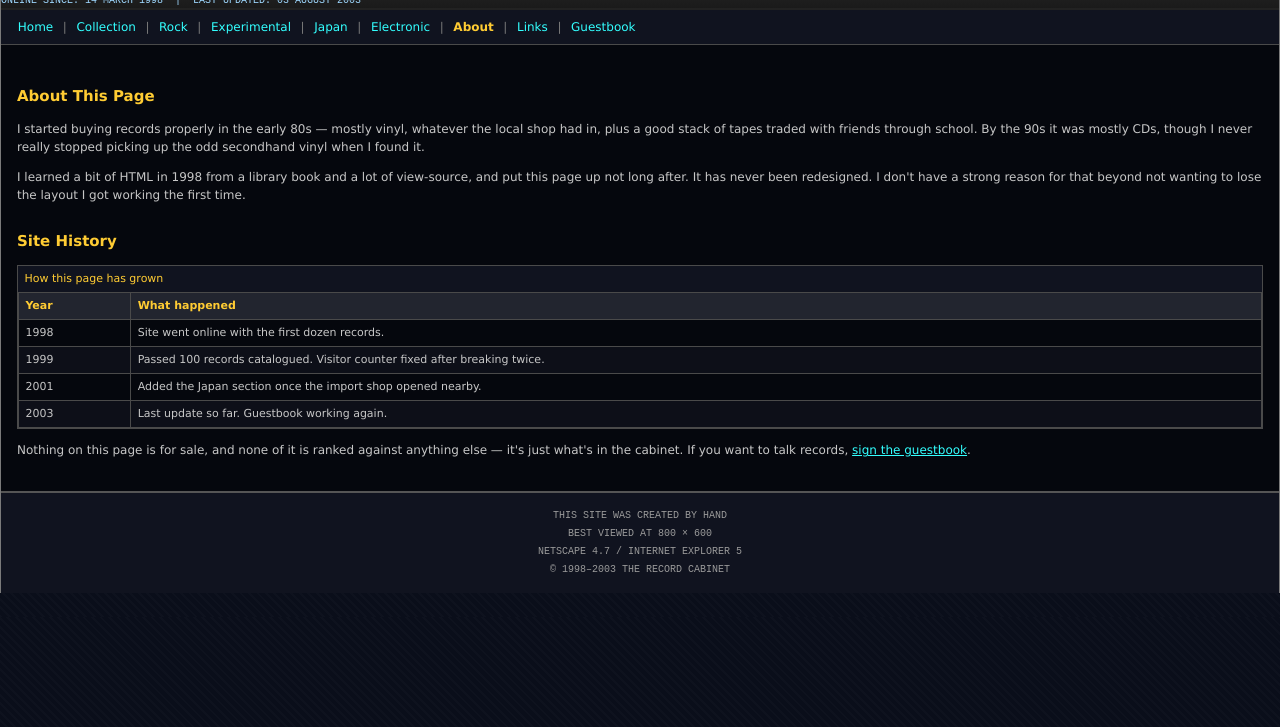
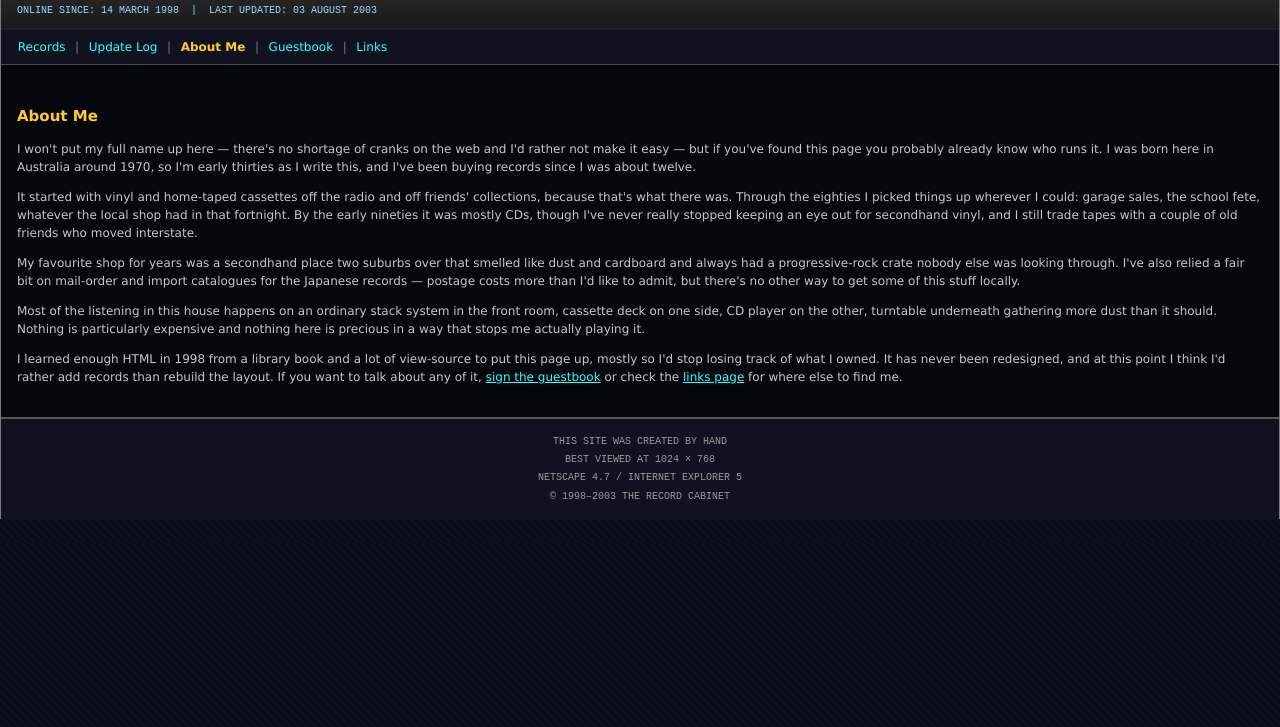
Before and after one commit to comp4020-agentic-coding-studio/comp4020-crit1-Asuka121380, a website built with Vite: page about.html in a window 1280 px wide. Shown: the part 73-800 px from the top of the page. Built offline with nearby package versions, Linux system fonts and the light colour scheme.

Commit message:
Rewrite About/Guestbook/Links, add Update Log page
Five-item nav (Records/Update Log/About Me/Guestbook/Links) across
every page, period tone throughout, and an Update Log page that
explains the collection's timeline in the site's own voice instead of
a changelog. Reordered one out-of-sequence entry (22 MAY 1999 had been
placed after 29 APR 1999 in the descending log).

```diff
--- a/about.html
+++ b/about.html
@@ -3,74 +3,75 @@
   <head>
     <meta charset="UTF-8" />
     <meta name="viewport" content="width=device-width, initial-scale=1.0" />
-    <title>About — The Record Cabinet</title>
+    <title>About Me — The Record Cabinet</title>
     <link rel="stylesheet" href="./styles.css" />
   </head>
   <body>
     <div class="page-wrap">
       <header class="site-header">
+        <div class="site-header-inner">
           <h1 class="site-title">THE RECORD CABINET</h1>
           <p class="site-tagline">A PERSONAL MUSIC ARCHIVE</p>
           <p class="site-dates">ONLINE SINCE: 14 MARCH 1998 &nbsp;|&nbsp; LAST UPDATED: 03 AUGUST 2003</p>
+        </div>
       </header>
 
-      <div class="body-grid">
       <nav class="site-nav" aria-label="Primary">
         <ul>
-            <li><a href="./">Home</a></li>
-            <li><a href="./collection.html">Collection</a></li>
-            <li><a href="./rock.html">Rock</a></li>
-            <li><a href="./experimental.html">Experimental</a></li>
-            <li><a href="./japan.html">Japan</a></li>
-            <li><a href="./electronic.html">Electronic</a></li>
-            <li><a href="./about.html" aria-current="page">About</a></li>
+          <li><a href="./">Records</a></li>
+          <li><a href="./update-log.html">Update Log</a></li>
+          <li><a href="./about.html" aria-current="page">About Me</a></li>
+          <li><a href="./guestbook.html">Guestbook</a></li>
           <li><a href="./links.html">Links</a></li>
-            <li><a href="./guestbook.html">Guestbook</a></li>
         </ul>
       </nav>
 
       <main class="site-main">
-          <h2>About This Page</h2>
+        <h2>About Me</h2>
         <p>
-            I started buying records properly in the early 80s &mdash; mostly vinyl,
-            whatever the local shop had in, plus a good stack of tapes traded with
-            friends through school. By the 90s it was mostly CDs, though I never really
-            stopped picking up the odd secondhand vinyl when I found it.
+          I won't put my full name up here &mdash; there's no shortage of cranks on
+          the web and I'd rather not make it easy &mdash; but if you've found this
+          page you probably already know who runs it. I was born here in Australia
+          around 1970, so I'm early thirties as I write this, and I've been buying
+          records since I was about twelve.
         </p>
         <p>
-            I learned a bit of HTML in 1998 from a library book and a lot of
-            view-source, and put this page up not long after. It has never been
-            redesigned. I don't have a strong reason for that beyond not wanting to
-            lose the layout I got working the first time.
+          It started with vinyl and home-taped cassettes off the radio and off
+          friends' collections, because that's what there was. Through the eighties
+          I picked things up wherever I could: garage sales, the school fete,
+          whatever the local shop had in that fortnight. By the early nineties it
+          was mostly CDs, though I've never really stopped keeping an eye out for
+          secondhand vinyl, and I still trade tapes with a couple of old friends
+          who moved interstate.
         </p>
-
-          <h2>Site History</h2>
-          <div class="table-wrap">
-            <table class="catalogue">
-              <caption>How this page has grown</caption>
-              <thead>
-                <tr><th scope="col">Year</th><th scope="col">What happened</th></tr>
-              </thead>
-              <tbody>
-                <tr><td>1998</td><td>Site went online with the first dozen records.</td></tr>
-                <tr><td>1999</td><td>Passed 100 records catalogued. Visitor counter fixed after breaking twice.</td></tr>
-                <tr><td>2001</td><td>Added the Japan section once the import shop opened nearby.</td></tr>
-                <tr><td>2003</td><td>Last update so far. Guestbook working again.</td></tr>
-              </tbody>
-            </table>
-          </div>
-
         <p>
-            Nothing on this page is for sale, and none of it is ranked against anything
-            else &mdash; it's just what's in the cabinet. If you want to talk records,
-            <a href="./guestbook.html">sign the guestbook</a>.
+          My favourite shop for years was a secondhand place two suburbs over that
+          smelled like dust and cardboard and always had a progressive-rock crate
+          nobody else was looking through. I've also relied a fair bit on
+          mail-order and import catalogues for the Japanese records &mdash; postage
+          costs more than I'd like to admit, but there's no other way to get some
+          of this stuff locally.
+        </p>
+        <p>
+          Most of the listening in this house happens on an ordinary stack system
+          in the front room, cassette deck on one side, CD player on the other,
+          turntable underneath gathering more dust than it should. Nothing is
+          particularly expensive and nothing here is precious in a way that stops
+          me actually playing it.
+        </p>
+        <p>
+          I learned enough HTML in 1998 from a library book and a lot of
+          view-source to put this page up, mostly so I'd stop losing track of what
+          I owned. It has never been redesigned, and at this point I think I'd
+          rather add records than rebuild the layout. If you want to talk about any
+          of it, <a href="./guestbook.html">sign the guestbook</a> or check the
+          <a href="./links.html">links page</a> for where else to find me.
         </p>
       </main>
-      </div>
 
       <footer class="site-footer">
         <p>THIS SITE WAS CREATED BY HAND</p>
-        <p>BEST VIEWED AT 800 &times; 600</p>
+        <p>BEST VIEWED AT 1024 &times; 768</p>
         <p>NETSCAPE 4.7 / INTERNET EXPLORER 5</p>
         <p>&copy; 1998&ndash;2003 THE RECORD CABINET</p>
       </footer>
```
Also changed, not shown: guestbook.html (+21 -15 lines), links.html (+15 -15 lines), update-log.html (added, +86 -0 lines). Lines whose indentation alone changed are shown as unchanged.
